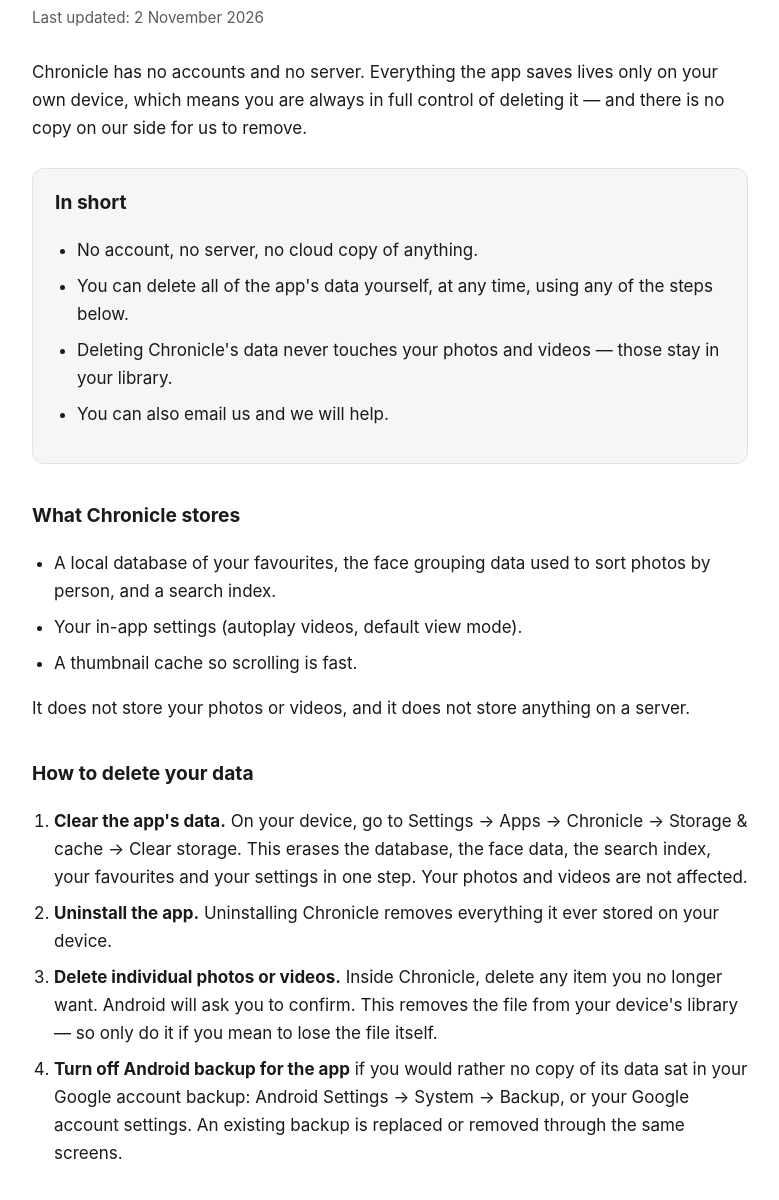
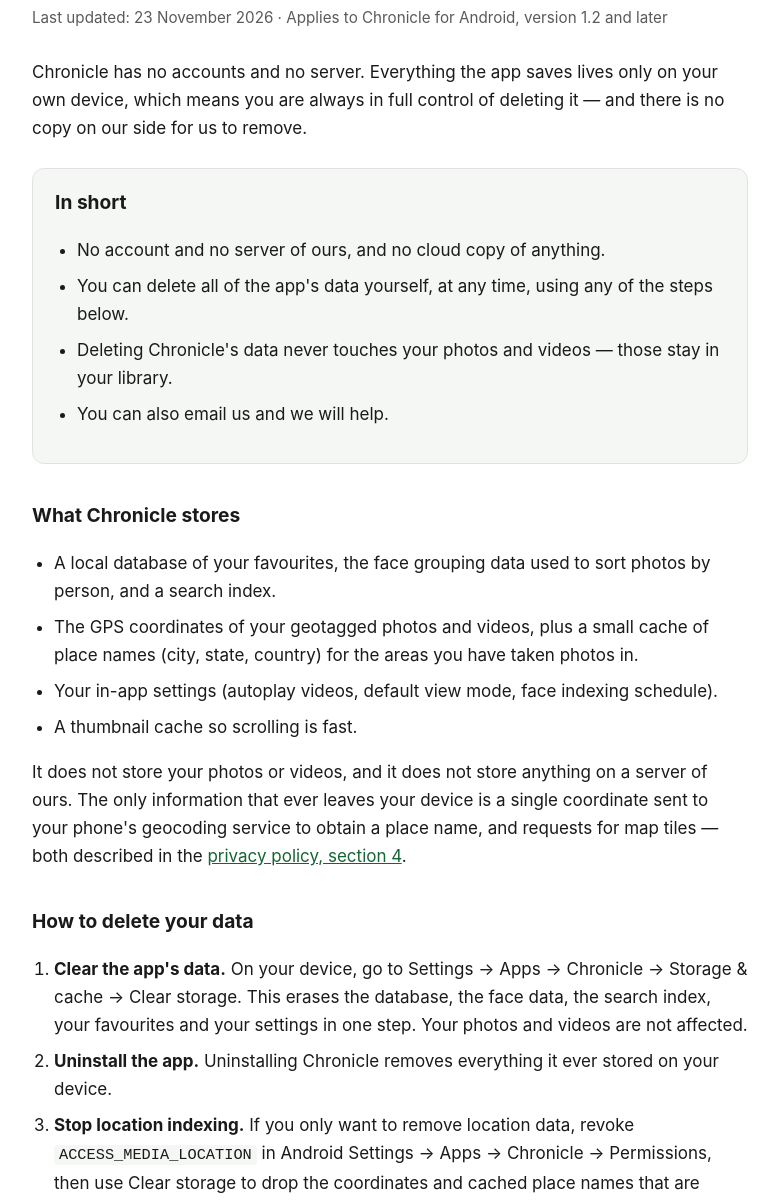
Before and after one commit to myurrrjj/chronicle-privacy, a plain HTML site: page data-deletion.html in a window 1280 px wide. Shown: the part 87-1287 px from the top of the page, without its empty margins (250-1029 px from the left). Drawn offline with Linux system fonts and the light colour scheme.

Commit message:
Update data deletion information and instructions

```diff
--- a/data-deletion.html
+++ b/data-deletion.html
@@ -33,7 +33,7 @@
 <main>
 
 <h1>Data Deletion for Chronicle</h1>
-<p class="updated">Last updated: 2 November 2026</p>
+<p class="updated">Last updated: 23 November 2026 · Applies to Chronicle for Android, version 1.2 and later</p>
 
 <p>
 Chronicle has no accounts and no server. Everything the app saves lives only on your own device, which
@@ -43,7 +43,7 @@ means you are always in full control of deleting it — and there is no copy on
 <div class="summary">
 <h2>In short</h2>
 <ul>
-  <li>No account, no server, no cloud copy of anything.</li>
+  <li>No account and no server of ours, and no cloud copy of anything.</li>
   <li>You can delete all of the app's data yourself, at any time, using any of the steps below.</li>
   <li>Deleting Chronicle's data never touches your photos and videos — those stay in your library.</li>
   <li>You can also email us and we will help.</li>
@@ -54,11 +54,16 @@ means you are always in full control of deleting it — and there is no copy on
 <ul>
   <li>A local database of your favourites, the face grouping data used to sort photos by person, and a
   search index.</li>
-  <li>Your in-app settings (autoplay videos, default view mode).</li>
+  <li>The GPS coordinates of your geotagged photos and videos, plus a small cache of place names (city,
+  state, country) for the areas you have taken photos in.</li>
+  <li>Your in-app settings (autoplay videos, default view mode, face indexing schedule).</li>
   <li>A thumbnail cache so scrolling is fast.</li>
 </ul>
 <p>
-It does not store your photos or videos, and it does not store anything on a server.
+It does not store your photos or videos, and it does not store anything on a server of ours. The only
+information that ever leaves your device is a single coordinate sent to your phone's geocoding service to
+obtain a place name, and requests for map tiles — both described in the
+<a href="./index.html#location">privacy policy, section 4</a>.
 </p>
 
 <h2>How to delete your data</h2>
@@ -72,6 +77,12 @@ It does not store your photos or videos, and it does not store anything on a ser
   <li>
     <strong>Uninstall the app.</strong> Uninstalling Chronicle removes everything it ever stored on your
     device.
+  </li>
+  <li>
+    <strong>Stop location indexing.</strong> If you only want to remove location data, revoke
+    <code>ACCESS_MEDIA_LOCATION</code> in Android Settings → Apps → Chronicle → Permissions, then use
+    Clear storage to drop the coordinates and cached place names that are already saved. With the
+    permission off, Chronicle reads no coordinates and makes no geocoding or map-tile requests.
   </li>
   <li>
     <strong>Delete individual photos or videos.</strong> Inside Chronicle, delete any item you no longer
```
